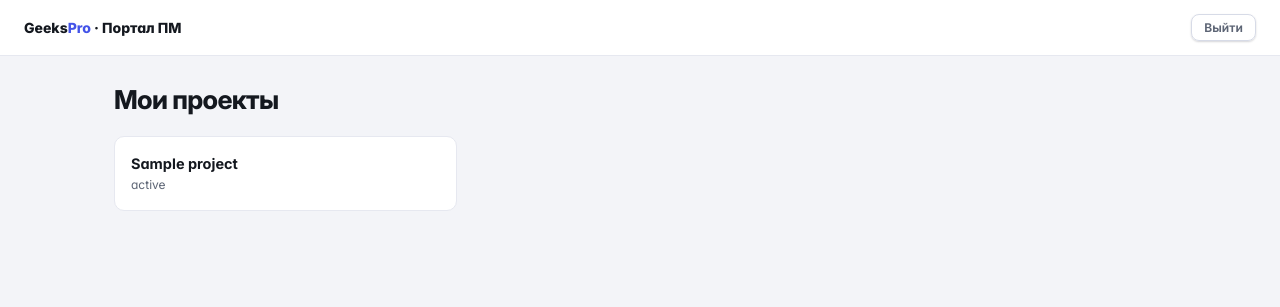
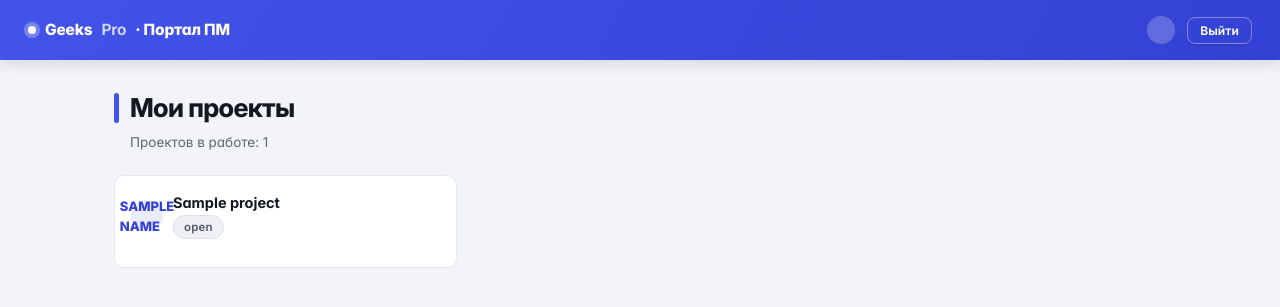
Before and after one commit to Nurbolottop/GeeksProControl, a Django app: template app/templates/pm_portal/dashboard.html in a window 1280 px wide. Shown: the top 307 px of the page. Run offline with Django 5.2, Linux system fonts and the light colour scheme; the template is opened without the code that fills it: most values are stand-ins (such as "Sample title", 1, 10 or a date in 2020); parts of the project's set-up code (start-up, migrations or seed data) failed here and were passed over.

Commit message:
Порталы ПМ и тимлида: визуальный редизайн
Топбар — градиентный, с аватаркой пользователя, у каждого портала
свой цвет раздела (--accent): ПМ — индиго, тимлид — бирюза (тот же
механизм, что уже красит кнопки/вкладки/ссылки под цвет раздела на
обычных страницах — просто раньше у порталов не было своего page-*
класса в этой палитре).

Карточки проектов на дашборде — теперь с аватаркой-инициалом и
цветным бейджем статуса вместо серого текста (переиспользуют уже
готовый .lead-card__head/__avatar/__info из карточек тимлидов/ПМ).

Шапка проекта — статус и этап статус-бейджами, прогресс-бар вместо
текста; новый переиспользуемый partials/status_badge.html.

Co-Authored-By: Claude Sonnet 5 <noreply@anthropic.com>

```diff
--- a/app/static/css/app.css
+++ b/app/static/css/app.css
@@ -94,20 +94,66 @@ h2 {
     max-width: 1520px;
 }
 
-/* ---- Портал ПМ: отдельный лёгкий каркас, без сайдбара ---- */
+/* ---- Портал ПМ / тимлида: отдельный лёгкий каркас, без сайдбара ----
+   Цвет топбара берётся из --accent/--accent-dark раздела (см.
+   body.page-pm-portal / body.page-lead-portal), поэтому оба портала
+   выглядят как единый продукт, но узнаются с одного взгляда. */
 .pm-shell { min-height: 100vh; background: var(--bg); }
 .pm-topbar {
     display: flex;
     justify-content: space-between;
     align-items: center;
-    padding: 14px 24px;
-    background: var(--surface);
-    border-bottom: 1px solid var(--border);
-}
-.pm-topbar__brand { font-weight: 800; color: var(--text); text-decoration: none; }
-.pm-topbar__brand span { color: var(--primary); }
-.pm-topbar__user { display: flex; align-items: center; gap: 12px; font-size: 13.5px; color: var(--text-muted); }
-.pm-main { padding: 24px; max-width: 1100px; margin: 0 auto; }
+    padding: 16px 28px;
+    background: linear-gradient(120deg, var(--accent), var(--accent-dark));
+    box-shadow: 0 2px 14px rgba(20, 24, 40, .16);
+}
+.pm-topbar__brand {
+    display: flex;
+    align-items: center;
+    gap: 9px;
+    font-weight: 800;
+    font-size: 15.5px;
+    letter-spacing: -0.01em;
+    color: #fff;
+    text-decoration: none;
+}
+.pm-topbar__brand::before {
+    content: '';
+    width: 8px;
+    height: 8px;
+    border-radius: 50%;
+    background: #fff;
+    box-shadow: 0 0 0 4px rgba(255, 255, 255, .28);
+    flex-shrink: 0;
+}
+.pm-topbar__brand span { color: rgba(255, 255, 255, .78); font-weight: 650; }
+.pm-topbar__user {
+    display: flex;
+    align-items: center;
+    gap: 12px;
+    font-size: 13px;
+    font-weight: 600;
+    color: rgba(255, 255, 255, .92);
+}
+.pm-topbar__avatar {
+    width: 28px;
+    height: 28px;
+    border-radius: 50%;
+    display: flex;
+    align-items: center;
+    justify-content: center;
+    background: rgba(255, 255, 255, .22);
+    color: #fff;
+    font-size: 12.5px;
+    font-weight: 700;
+}
+.pm-topbar .btn--ghost {
+    color: #fff;
+    border-color: rgba(255, 255, 255, .38);
+}
+.pm-topbar .btn--ghost:hover { background: rgba(255, 255, 255, .16); color: #fff; }
+.pm-main { padding: 28px 24px 40px; max-width: 1100px; margin: 0 auto; }
+.pm-main > h1:first-child, .pm-main > p:first-child + h1 { margin-top: 0; }
 
 /* ---- Sidebar ---- */
 .sidebar {
@@ -962,6 +1008,8 @@ body.page-meetings { --accent: #a16207; --accent-dark: #854d0e; --accent-soft: #
 body.page-risks    { --accent: #be123c; --accent-dark: #9f1239; --accent-soft: #fdeaef; }
 body.page-reports  { --accent: #1e3a8a; --accent-dark: #172554; --accent-soft: #e6eaf7; }
 body.page-notifications { --accent: #c2410c; --accent-dark: #9a3412; --accent-soft: #fdece1; }
+body.page-pm-portal { --accent: #4353e8; --accent-dark: #3341d4; --accent-soft: #eaecfd; }
+body.page-lead-portal { --accent: #0d9488; --accent-dark: #0f766e; --accent-soft: #e0f5f2; }
 
 /* Заголовок страницы получает цветную метку раздела */
 .page-head > div:first-child > h1 {
--- a/app/templates/lead_portal/base.html
+++ b/app/templates/lead_portal/base.html
@@ -15,6 +15,7 @@
     <header class="pm-topbar">
         <a href="{% url 'lead_portal:dashboard' %}" class="pm-topbar__brand">Geeks<span>Pro</span> · Портал тимлида</a>
         <div class="pm-topbar__user">
+            <span class="pm-topbar__avatar">{{ request.user.display_name|first|upper }}</span>
             {{ request.user.display_name }}
             <form method="post" action="{% url 'logout' %}" style="display:inline; margin:0">
                 {% csrf_token %}
--- a/app/templates/pm_portal/base.html
+++ b/app/templates/pm_portal/base.html
@@ -16,6 +16,7 @@
     <header class="pm-topbar">
         <a href="{% url 'pm_portal:dashboard' %}" class="pm-topbar__brand">Geeks<span>Pro</span> · Портал ПМ</a>
         <div class="pm-topbar__user">
+            <span class="pm-topbar__avatar">{{ request.user.display_name|first|upper }}</span>
             {{ request.user.display_name }}
             <form method="post" action="{% url 'logout' %}" style="display:inline; margin:0">
                 {% csrf_token %}
--- a/app/templates/pm_portal/dashboard.html
+++ b/app/templates/pm_portal/dashboard.html
@@ -3,12 +3,26 @@
 {% block title %}Мои проекты — Портал ПМ{% endblock %}
 
 {% block content %}
-<h1>Мои проекты</h1>
-<div class="lead-grid" style="margin-top: 16px">
+<div class="page-head">
+    <div>
+        <h1>Мои проекты</h1>
+        <div class="sub">Проектов в работе: {{ projects|length }}</div>
+    </div>
+</div>
+<div class="lead-grid">
     {% for project in projects %}
         <a href="{% url 'pm_portal:project_detail' project.pk %}" class="lead-card" style="text-decoration: none; display: block;">
-            <div class="lead-card__name">{{ project.name }}{% if project.stage_check_needed %}<span class="pm-dot" title="Сверьте этапы"></span>{% endif %}</div>
-            <div class="lead-card__count">{{ project.get_status_display }}</div>
+            <div class="lead-card__head">
+                <div class="lead-card__avatar">{{ project.name|first|upper }}</div>
+                <div class="lead-card__info">
+                    <span class="lead-card__name">
+                        {{ project.name }}{% if project.stage_check_needed %}<span class="pm-dot" title="Сверьте этапы"></span>{% endif %}
+                    </span>
+                    <span class="lead-card__count">
+                        {% include 'projects/partials/status_badge.html' with status=project.status %}
+                    </span>
+                </div>
+            </div>
         </a>
     {% empty %}
         <div class="empty">Вы пока не назначены ПМ ни на один проект.</div>
--- /dev/null
+++ b/app/templates/projects/partials/status_badge.html
@@ -0,0 +1,13 @@
+{% if status == 'active' %}
+    <span class="badge badge--green">Активный</span>
+{% elif status == 'paused' %}
+    <span class="badge badge--yellow">Приостановлен</span>
+{% elif status == 'completed' %}
+    <span class="badge badge--blue">Завершён</span>
+{% elif status == 'cancelled' %}
+    <span class="badge badge--gray">Отменён</span>
+{% elif status == 'refused' %}
+    <span class="badge badge--red">Клиент отказался</span>
+{% else %}
+    <span class="badge badge--gray">{{ status_display|default:status }}</span>
+{% endif %}
```
Also changed, not shown: app/templates/lead_portal/dashboard.html (+16 -4 lines), app/templates/lead_portal/project_detail.html (+14 -5 lines), app/templates/pm_portal/project_detail.html (+14 -5 lines).
